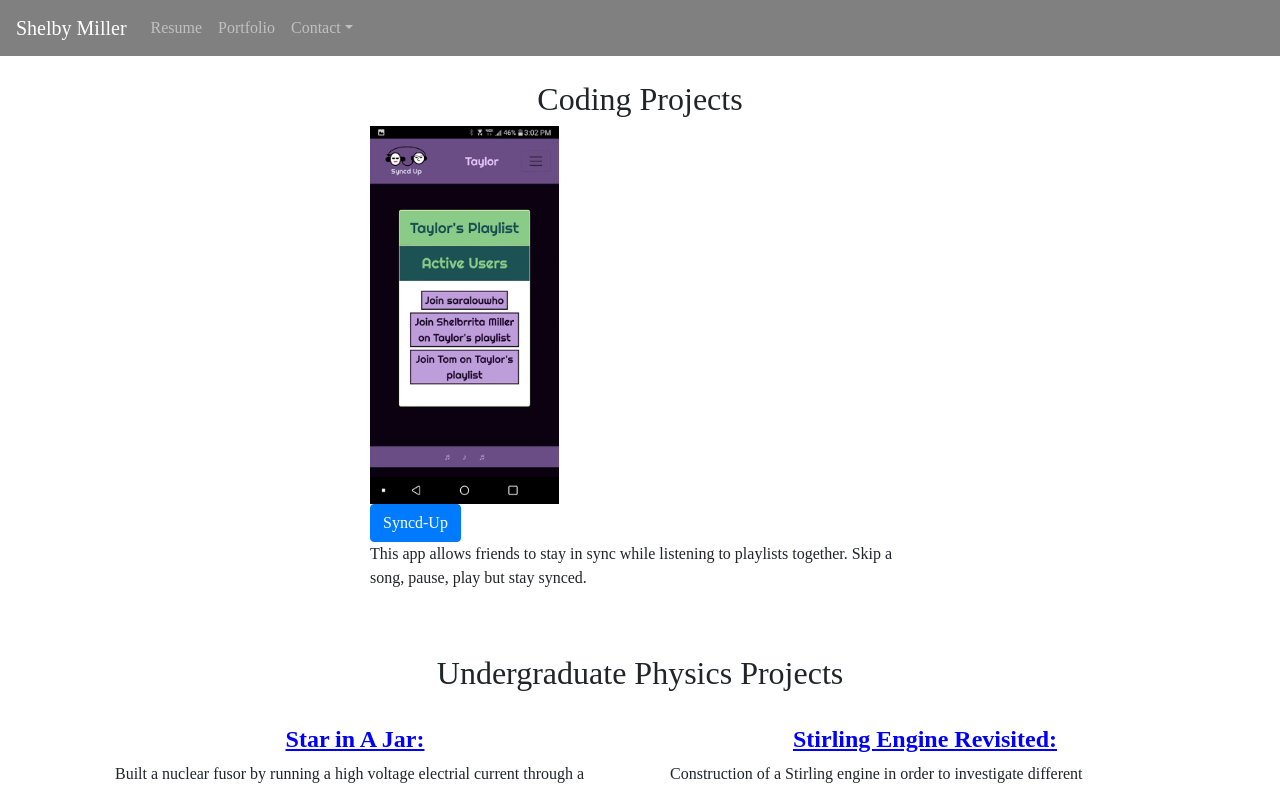
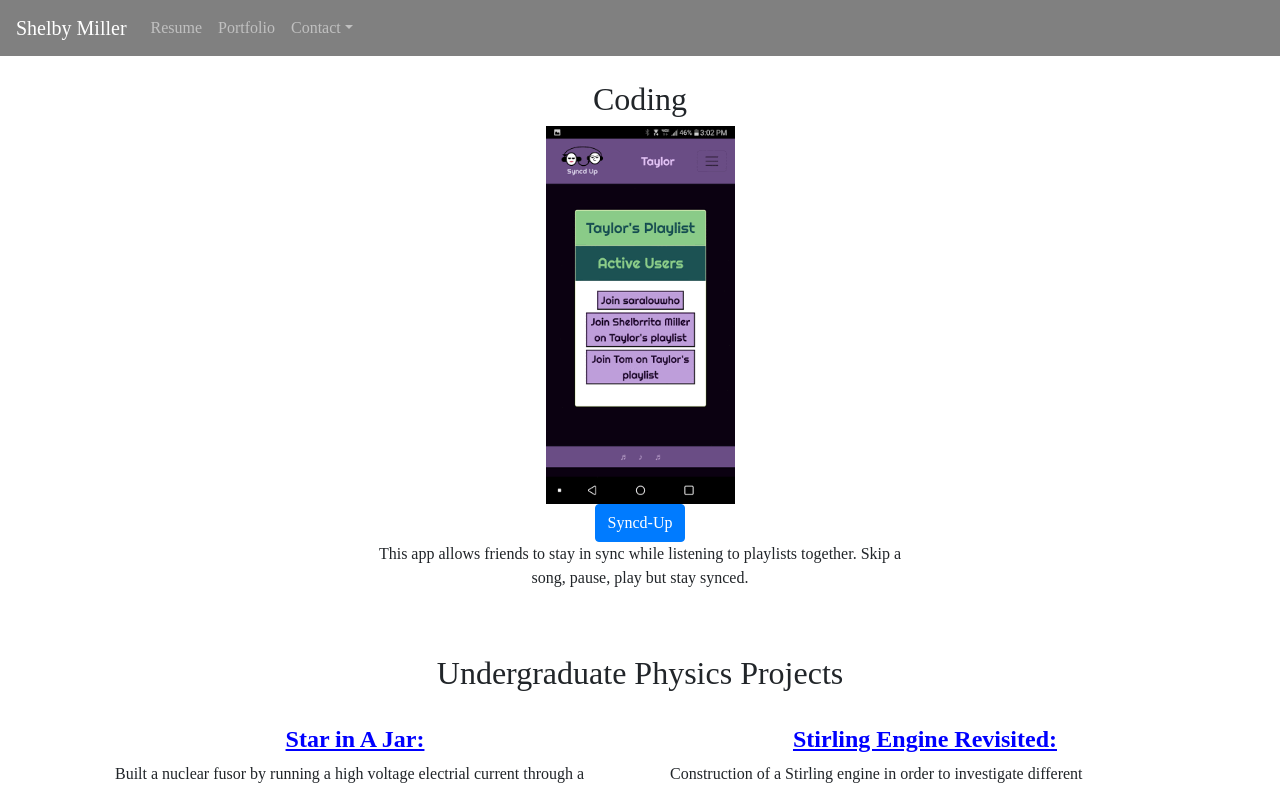
Before and after one commit to shelbycrosbee/resume-app, a React (Create React App) app: page /portfolio in a window 1280 px wide. Shown: the top 789 px of the page. Built offline with nearby package versions, Linux system fonts and the light colour scheme; a web font is replaced by a local one.

Commit message:
fix spacing

```diff
--- a/src/components/Layout.js
+++ b/src/components/Layout.js
@@ -35,7 +35,7 @@ class Layout extends React.Component {
 
 
           <div className="parallax"
-          style={{ height: '280px' }}
+          style={{ height: '200px' }}
           ></div>
           <Row
             style={{ height: '300px' }}
@@ -45,7 +45,7 @@ class Layout extends React.Component {
 
 
           <div className="parallax"
-          style={{ height: '280px' }}
+          style={{ height: '180px' }}
           ></div>
           <Row
             style={{ height: '300px' }}
--- a/src/components/Portfolio/Portfolio.js
+++ b/src/components/Portfolio/Portfolio.js
@@ -18,9 +18,9 @@ class Portfolio extends React.Component {
         <Navbar />
         <Container>
         <br/>
-        <h2 className="portFont text-center">Coding Projects</h2>
+        <h2 className="portFont text-center">Coding</h2>
         <Row style={{justifyContent: 'center'}}>
-          <Col md={6}><Syncd /></Col>
+          <Col style={{justifyContent: 'center', textAlign:'center'}} md={6}><Syncd /></Col>
 
           </Row>
         <br/>
--- a/src/components/Portfolio/Syncd.js
+++ b/src/components/Portfolio/Syncd.js
@@ -10,6 +10,7 @@ export default class Syncd extends Component {
       <div className='portFont' style={{justifyContent:'center'}}>
         <Image src={syncd} alt='syncd-up' fluid className='syncdUp'/>
         <br/>
+
         <Button href='https://syncd-up.herokuapp.com/' target='blank'> Syncd-Up </Button>
 
         <p>This app allows friends to stay in sync while listening to playlists together. Skip a song, pause, play but stay synced.</p>
```
Also changed, not shown: public/manifest.json.
